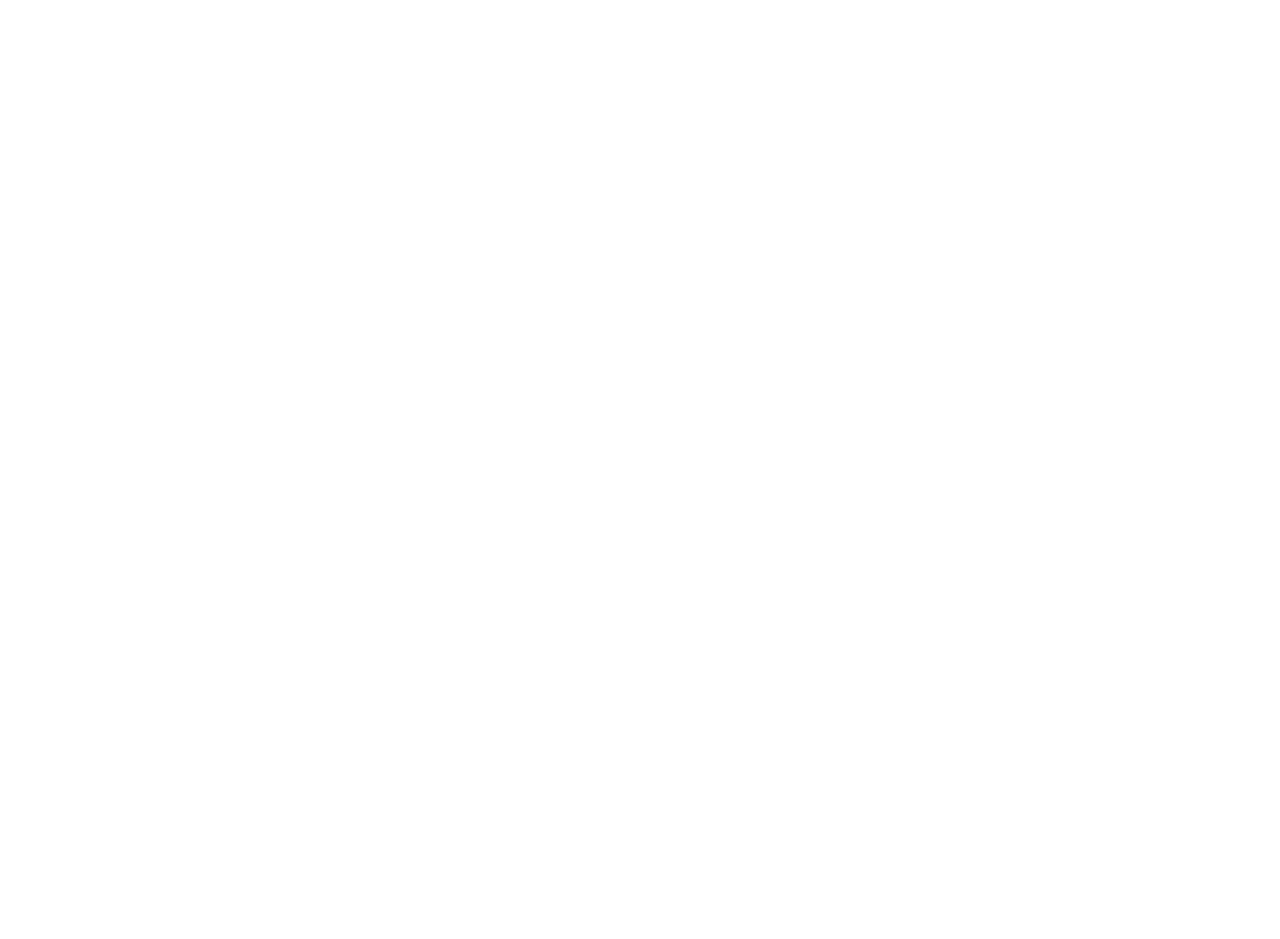
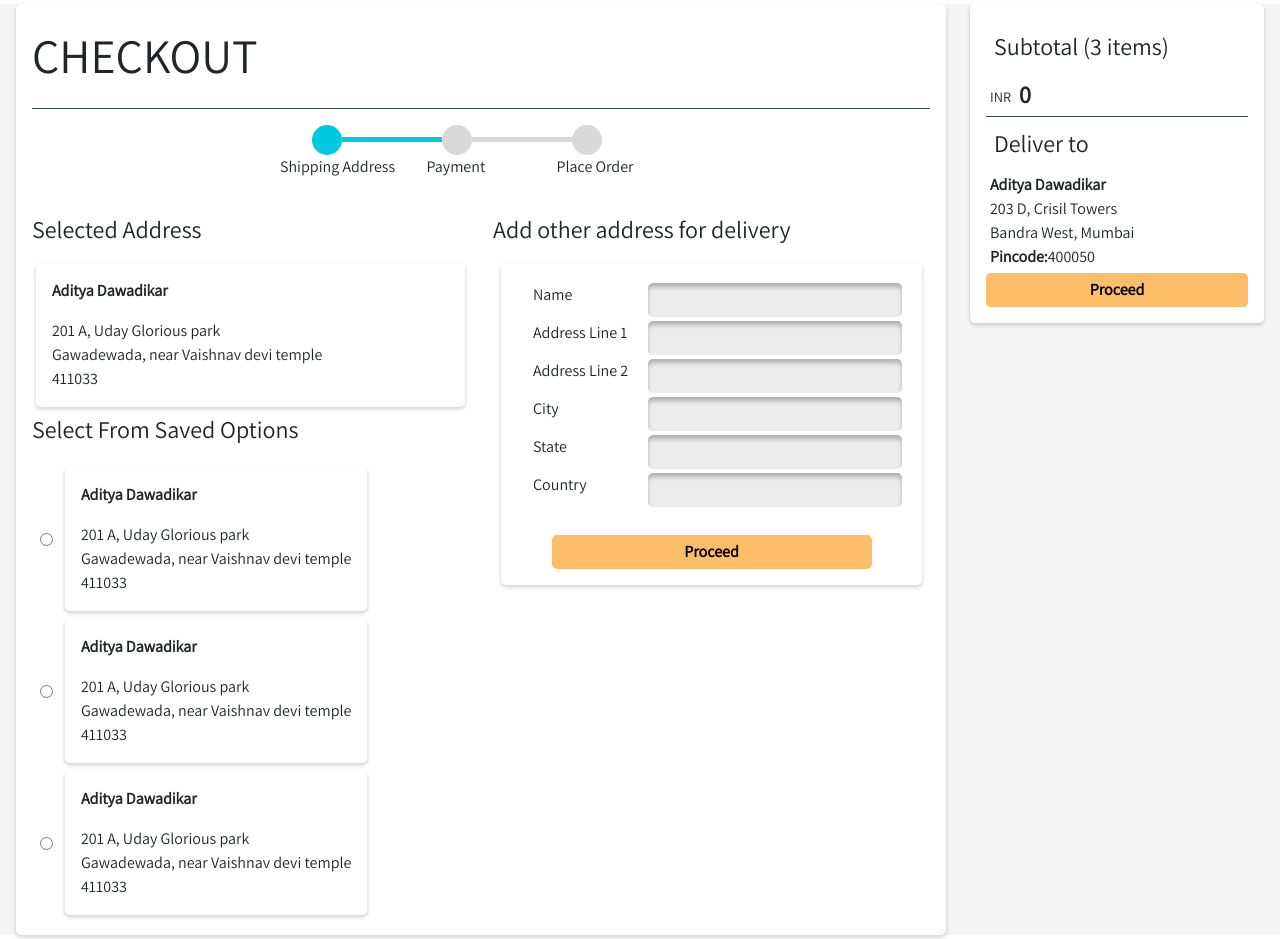
Before and after one commit to NileG2/Nile-React-Typescript, a React (Create React App) app: page /checkout in a window 1280 px wide. Before the commit this address had no page. Before the commit the page ends 800 px from the top, so only its background shows below. Built offline with nearby package versions, Linux system fonts and the light colour scheme.

Commit message:
address select UI created, logic pending

```diff
--- a/src/App.tsx
+++ b/src/App.tsx
@@ -10,6 +10,7 @@
 import Test from "./screens/test/Test";
 import ProfileDashboard from "./screens/profile/ProfileDashboard";
 import SellerProfileDashboard from "./screens/sellerProfile/SellerProfileDashboard";
+import Checkout from "./screens/checkout/Checkout";
 
 function App() {
   return (
@@ -23,6 +24,7 @@
         <Route path='/product/details' element={<ProductDetails/>}></Route>
         <Route path="/profile" element={<ProfileDashboard />}></Route>
         <Route path="/seller-profile" element={<SellerProfileDashboard />}></Route>
+        <Route path="/checkout" element={<Checkout />}></Route>
         {/* testing */}
         <Route path="/test" element={<Test />}></Route>
       </Routes>
--- /dev/null
+++ b/src/components/checkoutComponents/AddressSelect.tsx
@@ -0,0 +1,94 @@
+import React, { useState } from 'react'
+
+
+function AddressBox(props: any) {
+    return <div className='std-card m-1'>
+        <p className='std-boldFont'>{props.address.name}</p>
+        <p className='m-0'>{props.address.line1}</p>
+        <p className='m-0'>{props.address.line2}</p>
+        <p className='m-0'>{props.address.pincode}</p>
+    </div>
+}
+
+const AddressSelect = () => {
+    const [addressList, setAddressList] = useState([{
+        name: "Aditya Dawadikar",
+        line1: "201 A, Uday Glorious park",
+        line2: "Gawadewada, near Vaishnav devi temple",
+        pincode: "411033"
+    }, {
+        name: "Aditya Dawadikar",
+        line1: "201 A, Uday Glorious park",
+        line2: "Gawadewada, near Vaishnav devi temple",
+        pincode: "411033"
+    }, {
+        name: "Aditya Dawadikar",
+        line1: "201 A, Uday Glorious park",
+        line2: "Gawadewada, near Vaishnav devi temple",
+        pincode: "411033"
+    }])
+    const [currAddress, setCurrAddress] = useState(addressList[0])
+    const [newAddress, setNewAddress] = useState({
+
+    })
+    return (
+        <div className='row'>
+            <div className='col'>
+                <div>
+                    <p className='std-font2'>Selected Address</p>
+                </div>
+                <AddressBox address={currAddress} />
+                <div>
+                    <p className='std-font2'>Select From Saved Options</p>
+                    <ul className='std-ul'>
+                        {
+                            addressList.map((address, index) => {
+                                return <li key={index}>
+                                    <div className='d-flex align-items-center'>
+                                        <input type="radio" className='m-2' name="optradio" onChange={(e) => { console.log(e.target.value) }} />
+                                        <AddressBox address={address} />
+                                    </div>
+                                </li>
+                            })
+                        }
+                    </ul>
+                </div>
+            </div>
+            <div className='col'>
+                <p className='std-font2'>Add other address for delivery</p>
+                <form className='m-2 std-card'>
+                    <div className='row m-1'>
+                        <label className='col-4'>Name</label>
+                        <input className='std-inputField col-8'></input>
+                    </div>
+                    <div className='row m-1'>
+                        <label className='col-4'>Address Line 1</label>
+                        <input className='std-inputField col-8'></input>
+                    </div>
+                    <div className='row m-1'>
+                        <label className='col-4'>Address Line 2</label>
+                        <input className='std-inputField col-8'></input>
+                    </div>
+                    <div className='row m-1'>
+                        <label className='col-4'>City</label>
+                        <input className='std-inputField col-8'></input>
+                    </div>
+                    <div className='row m-1'>
+                        <label className='col-4'>State</label>
+                        <input className='std-inputField col-8'></input>
+                    </div>
+                    <div className='row m-1'>
+                        <label className='col-4'>Country</label>
+                        <input className='std-inputField col-8'></input>
+                    </div>
+                    <br/>
+                    <div className='d-flex justify-content-center'>
+                        <button className='std-btn std-btnOrange' style={{ width: "20rem" }}>Proceed</button>
+                    </div>
+                </form>
+            </div>
+        </div>
+    )
+}
+
+export default AddressSelect
--- /dev/null
+++ b/src/components/checkoutComponents/CheckoutContainer.tsx
@@ -0,0 +1,51 @@
+import React, { useState, useEffect } from 'react'
+import './CheckoutStyles.scss'
+import Steps from '../helpers/Steps'
+
+import AddressSelect from './AddressSelect'
+
+const CheckoutContainer = () => {
+    const [steps, setSteps] = useState([{
+        name: "Shipping Address",
+        state: 1
+    }, {
+        name: "Payment",
+        state: 0
+    }, {
+        name: "Place Order",
+        state: 0
+    }])
+    const [currStep, setCurrStep] = useState(0)
+
+    function GetComponent() {
+        switch (currStep) {
+            case 0:
+                return <AddressSelect/>
+            case 1:
+                return <>Payment component</>
+            case 2:
+                return <>Place order component</>
+            default:
+                return <AddressSelect/>
+        }
+    }
+
+    return (
+        <div className='Card Checkout'>
+            <div className='std-card'>
+                <div>
+                    <p className='std-font3'>CHECKOUT</p>
+                    <div className='std-section'></div>
+                </div>
+                <div className='container'>
+                    <Steps steps={steps} />
+                </div>
+                <div>
+                    <GetComponent />
+                </div>
+            </div>
+        </div>
+    )
+}
+
+export default CheckoutContainer
--- /dev/null
+++ b/src/components/helpers/Steps.js
@@ -0,0 +1,36 @@
+import React,{useState} from 'react'
+import './helpers.scss'
+
+const Steps = (props) => {
+    const [steps, setSteps] = useState(props.steps)
+    return (
+        <div className='Steps'>
+            <ul className='std-ul d-flex m-3  justify-content-center'>
+                {
+                    steps.map((step, index) => {
+                        if (step.state == 0) {
+                            return <li key={index}>
+                                <div className='d-flex'>
+                                    <div className='std-circle std-inactive'></div>
+                                    {index !== steps.length - 1 ? <div className='std-line std-inactive'></div> : <></>}
+                                </div>
+                                <p style={{ position: "relative", left: "-1rem" }}>{step.name}</p>
+                            </li>
+                        } else {
+                            return <li key={index}>
+                                <div className='d-flex'>
+                                    <div className='std-circle std-active'></div>
+                                    {index !== steps.length - 1 ? <div className='std-line std-active'></div> : <></>}
+                                </div>
+                                <p style={{ position: "relative", right: "25%" }}>{step.name}</p>
+                            </li>
+                        }
+                    })
+                }
+            </ul>
+        </div>
+
+    )
+}
+
+export default Steps
--- /dev/null
+++ b/src/components/helpers/helpers.scss
@@ -0,0 +1,21 @@
+$inactive:#d8d8d8;
+$active:#00c8e3;
+
+.Steps{
+    .std-circle{
+        width: 30px;
+        height: 30px;
+        border-radius: 50%;
+    }
+    .std-line{
+        width: 100px;
+        height: 5px;
+        margin: 12px 0px;
+    }
+    .std-inactive{
+        background-color: $inactive;
+    }
+    .std-active{
+        background-color: $active;
+    }
+}
--- /dev/null
+++ b/src/screens/checkout/Checkout.tsx
@@ -0,0 +1,20 @@
+import React from 'react'
+import CheckoutContainer from '../../components/checkoutComponents/CheckoutContainer'
+import CheckoutSidebar from '../../components/checkoutSidebar/CheckoutSidebar'
+
+const Checkout = () => {
+    return (
+        <div className='std-bg'>
+            <div className='row m-1'>
+                <div className='col-9'>
+                    <CheckoutContainer/>
+                </div>
+                <div className='col-3'>
+                    <CheckoutSidebar/>
+                </div>
+            </div>
+        </div>
+    )
+}
+
+export default Checkout
```
Also changed, not shown: src/components/checkoutComponents/PaymentSelect.tsx (added, +9 -0 lines), src/components/checkoutComponents/PlaceOrder.tsx (added, +9 -0 lines), src/components/checkoutComponents/CheckoutStyles.scss (added).
